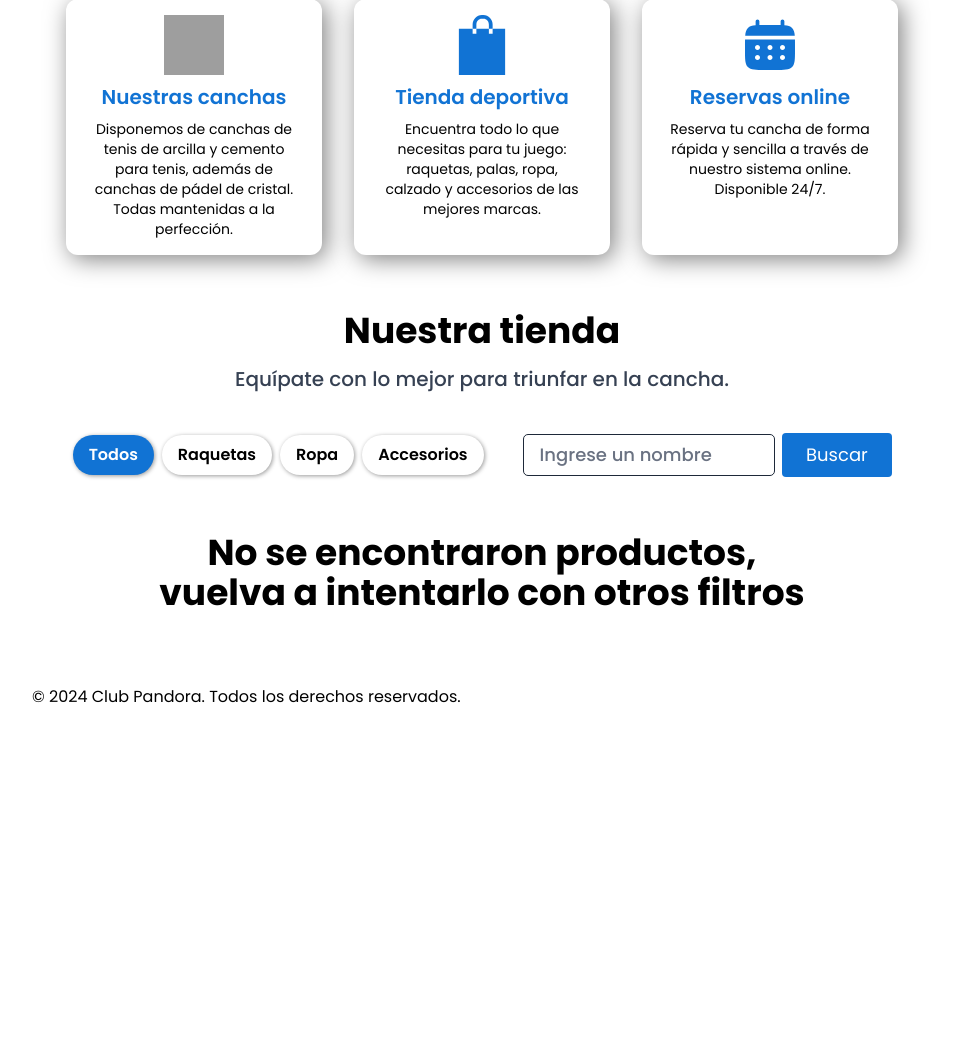
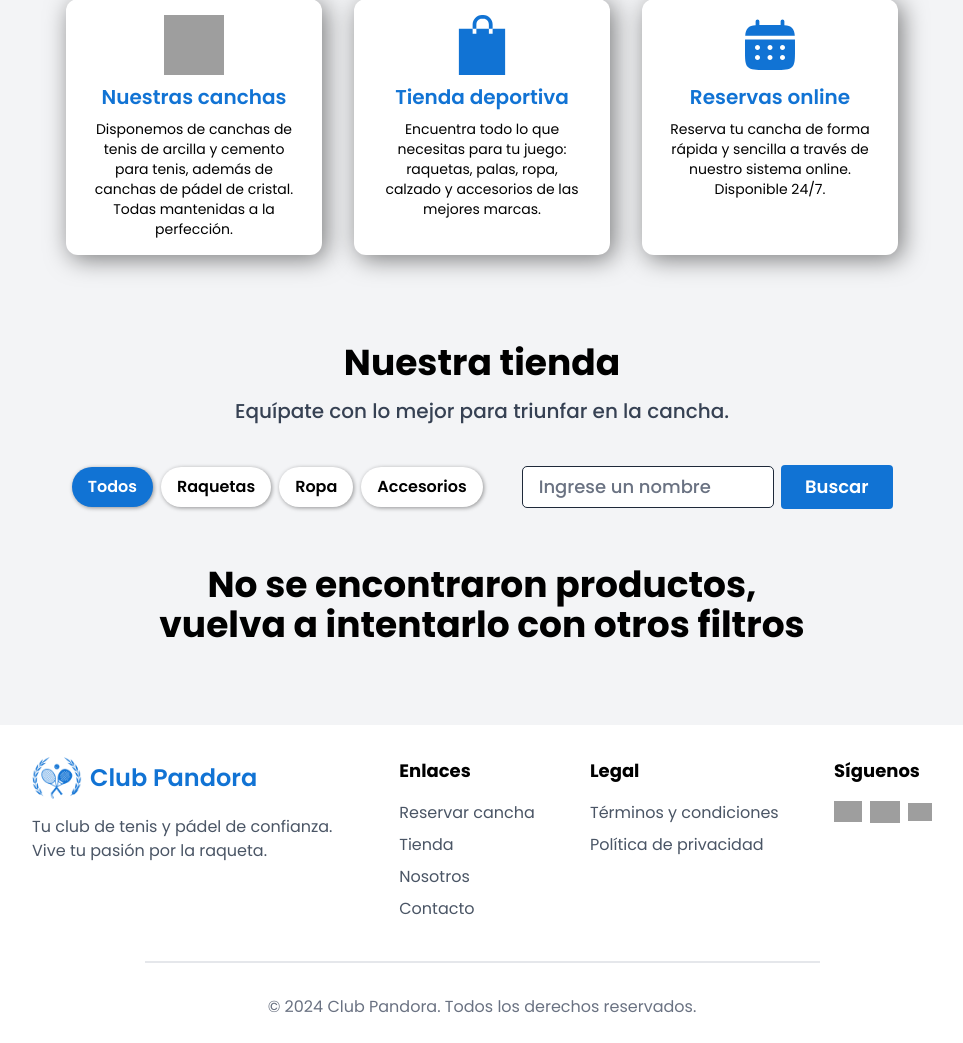
Before and after one commit to tgraziano/pandora-tenis-club, a PHP site: page / in a window 1280 px wide. Shown: the part 484-1527 px from the top of the page, without its empty margins (158-1121 px from the left). Before the commit the page ends 1187 px from the top, so only its background shows below. Run offline with PHP 8.4, Linux system fonts and the light colour scheme; data that the repository does not hold is empty; grey boxes are pictures that could not be loaded.

Commit message:
feat: add social media icons for Facebook and Instagram

```diff
--- a/app/forms/filter-products.php
+++ b/app/forms/filter-products.php
@@ -5,26 +5,26 @@ $name = $_GET['name'] ?? "";
 
 <form id="form-products" action="/actions/filter-products.php" method="post" class="flex items-center justify-center gap-10 w-full">
     <div class="flex items-center justify-center gap-2 w-fit">
-        <label class="cursor-pointer duration-200 transition-all shadow-[1px_1px_4px_rgba(0,0,0,0.4)] font-semibold rounded-full px-4 py-2">
+        <label class="bg-white cursor-pointer duration-200 transition-all shadow-[1px_1px_4px_rgba(0,0,0,0.4)] font-semibold rounded-full px-4 py-2">
             <input class="hidden" type="radio" name="category" value="" <?= $category == "" ? "checked" : "" ?> />
             <span>Todos</span>
         </label>
-        <label class="cursor-pointer duration-200 transition-all shadow-[1px_1px_4px_rgba(0,0,0,0.4)] font-semibold rounded-full px-4 py-2">
+        <label class="bg-white cursor-pointer duration-200 transition-all shadow-[1px_1px_4px_rgba(0,0,0,0.4)] font-semibold rounded-full px-4 py-2">
             <input class="hidden" type="radio" name="category" value="RAQUETA" <?= $category == "RAQUETA" ? "checked" : "" ?> />
             <span>Raquetas</span>
         </label>
-        <label class="cursor-pointer duration-200 transition-all shadow-[1px_1px_4px_rgba(0,0,0,0.4)] font-semibold rounded-full px-4 py-2">
+        <label class="bg-white cursor-pointer duration-200 transition-all shadow-[1px_1px_4px_rgba(0,0,0,0.4)] font-semibold rounded-full px-4 py-2">
             <input class="hidden" type="radio" name="category" value="ROPA" <?= $category == "ROPA" ? "checked" : "" ?> />
             <span>Ropa</span>
         </label>
-        <label class="cursor-pointer duration-200 transition-all shadow-[1px_1px_4px_rgba(0,0,0,0.4)] font-semibold rounded-full px-4 py-2">
+        <label class="bg-white cursor-pointer duration-200 transition-all shadow-[1px_1px_4px_rgba(0,0,0,0.4)] font-semibold rounded-full px-4 py-2">
             <input class="hidden" type="radio" name="category" value="ACCESORIO" <?= $category == "ACCESORIO" ? "checked" : "" ?> />
             <span>Accesorios</span>
         </label>
     </div>
     <div class="flex items-center justify-center w-fit gap-2">
-        <input type="text" name="name" value="<?= $name ?>" minlength="3" maxlength="25" placeholder="Ingrese un nombre" autocomplete="off" class="placeholder:text-gray-500 placeholder:font-medium outline outline-gray-800 focus:outline-2 focus:outline-black text-lg py-1.5 px-4 rounded-sm w-[250px]" />
-        <button type="submit" class="bg-primary text-white cursor-pointer py-2 px-6 text-lg rounded-sm will-change-transform duration-200 transition-all hover:scale-105">Buscar</button>
+        <input type="text" name="name" value="<?= $name ?>" minlength="3" maxlength="25" placeholder="Ingrese un nombre" autocomplete="off" class="bg-white placeholder:text-gray-500 placeholder:font-medium outline outline-gray-800 focus:outline-2 focus:outline-black text-lg py-1.5 px-4 rounded-sm w-[250px]" />
+        <button type="submit" class="bg-primary text-white cursor-pointer font-semibold py-2 px-6 text-lg rounded-sm will-change-transform duration-200 transition-all hover:scale-105">Buscar</button>
     </div>
 </form>
 
@@ -36,6 +36,7 @@ $name = $_GET['name'] ?? "";
         labels.forEach((label) => {
             label.classList.remove("bg-primary");
             label.classList.remove("text-white");
+            label.classList.add("bg-white");
             label.removeAttribute("checked");
         });
     }
@@ -44,6 +45,7 @@ $name = $_GET['name'] ?? "";
         labels.forEach((label) => {
             const input = label.querySelector("input");
             if (input.value === name) {
+                label.classList.remove("bg-white");
                 label.classList.add("bg-primary");
                 label.classList.add("text-white");
                 input.setAttribute("checked", "checked");
--- a/app/index.php
+++ b/app/index.php
@@ -19,7 +19,7 @@ $view = $_GET['view'] ?? 'home.php';
   <link rel="stylesheet" href="/assets/global.css">
 </head>
 
-<body class="font-poppins flex flex-col min-h-screen w-full">
+<body class="bg-gray-100 font-poppins flex flex-col min-h-screen w-full">
   <?php include 'templates/header.php'; ?>
   <?php include 'views/' . $view; ?>
   <?php include 'templates/footer.php'; ?>
--- a/app/templates/footer.php
+++ b/app/templates/footer.php
@@ -1,3 +1,58 @@
-<footer class="h-fit px-[190px]">
-    <p>© 2024 Club Pandora. Todos los derechos reservados.</p>
+<footer class="bg-white flex flex-col items-center gap-2 h-fit px-[190px] w-full">
+    <div class="flex gap-2 justify-between py-8 w-full">
+        <div class="flex flex-col gap-4 w-78">
+            <div class="flex items-center gap-2">
+                <img src="/assets/imgs/logo.png" width="50" height="59" alt="Pandora Icon">
+                <p class="font-semibold text-primary text-2xl">Club Pandora</p>
+            </div>
+            <p class="text-gray-600 font-regular">
+                Tu club de tenis y pádel de confianza.
+                Vive tu pasión por la raqueta.
+            </p>
+        </div>
+        <div class="flex flex-col gap-4 w-fit">
+            <p class="font-bold text-lg">Enlaces</p>
+            <ul class="flex flex-col gap-2 text-md text-gray-600">
+                <li>
+                    <a href="/?view=reserva.php" class="hover:text-black duration-200 transition-colors">Reservar cancha</a>
+                </li>
+                <li>
+                    <a href="/?view=home.php&page=1" class="hover:text-black duration-200 transition-colors">Tienda</a>
+                </li>
+                <li>
+                    <a href="/?view=nosotros.php" class="hover:text-black duration-200 transition-colors">Nosotros</a>
+                </li>
+                <li>
+                    <a href="/?view=contacto.php" class="hover:text-black duration-200 transition-colors">Contacto</a>
+                </li>
+            </ul>
+        </div>
+        <div class="flex flex-col gap-4 w-fit">
+            <p class="font-bold text-lg">Legal</p>
+            <ul class="flex flex-col gap-2 text-md text-gray-600">
+                <li>
+                    <span>Términos y condiciones</span>
+                </li>
+                <li>
+                    <span>Política de privacidad</span>
+                </li>
+            </ul>
+        </div>
+        <div class="flex flex-col gap-4 w-fit">
+            <p class="font-bold text-lg">Síguenos</p>
+            <ul class="flex items-center gap-2 text-md text-gray-600">
+                <li>
+                    <img src="/assets/svgs/facebook.svg" loading="lazy" decoding="async" width="28" height="28" alt="Facebook">
+                </li>
+                <li>
+                    <img src="/assets/svgs/instagram.svg" loading="lazy" decoding="async" width="30" height="30" alt="Instagram">
+                </li>
+                <li>
+                    <img src="/assets/svgs/x-social.svg" loading="lazy" decoding="async" width="24" height="24" alt="Twitter">
+                </li>
+            </ul>
+        </div>
+    </div>
+    <div class="bg-gray-200 h-0.5 w-3/4"></div>
+    <p class="text-center text-gray-500 py-6 font-regular text-md">© 2024 Club Pandora. Todos los derechos reservados.</p>
 </footer>
--- a/app/templates/list-products.php
+++ b/app/templates/list-products.php
@@ -42,6 +42,7 @@ $totalPage = $response["totalPages"];
             <?php endforeach ?>
         </ul>
     <?php endif ?>
+    <?php if ($totalPage > 1) : ?>
         <ul class="flex items-center justify-center gap-2 w-full">
             <?php for ($i = 1; $i <= $totalPage; $i++) : ?>
                 <li>
@@ -49,4 +50,5 @@ $totalPage = $response["totalPages"];
                 </li>
             <?php endfor ?>
         </ul>
+    <?php endif ?>
 </div>
--- a/app/views/home.php
+++ b/app/views/home.php
@@ -36,7 +36,7 @@
         </div>
     </section>
 
-    <section id="store-products" class="flex flex-col gap-4 px-[190px] py-4 h-fit w-full">
+    <section id="store-products" class="flex flex-col gap-4 px-[190px] py-12 h-fit w-full">
         <div class="flex flex-col items-center gap-3.5 py-[24px]">
             <h2 class="font-bold text-4xl">Nuestra tienda</h2>
             <p class="font-medium text-xl text-pretty text-gray-700">Equípate con lo mejor para triunfar en la cancha.</p>
```
Also changed, not shown: app/assets/svgs/facebook.svg (added), app/assets/svgs/instagram.svg (added), app/assets/svgs/lupa.svg (added), app/assets/svgs/x-social.svg (added). Lines whose indentation alone changed are shown as unchanged.
